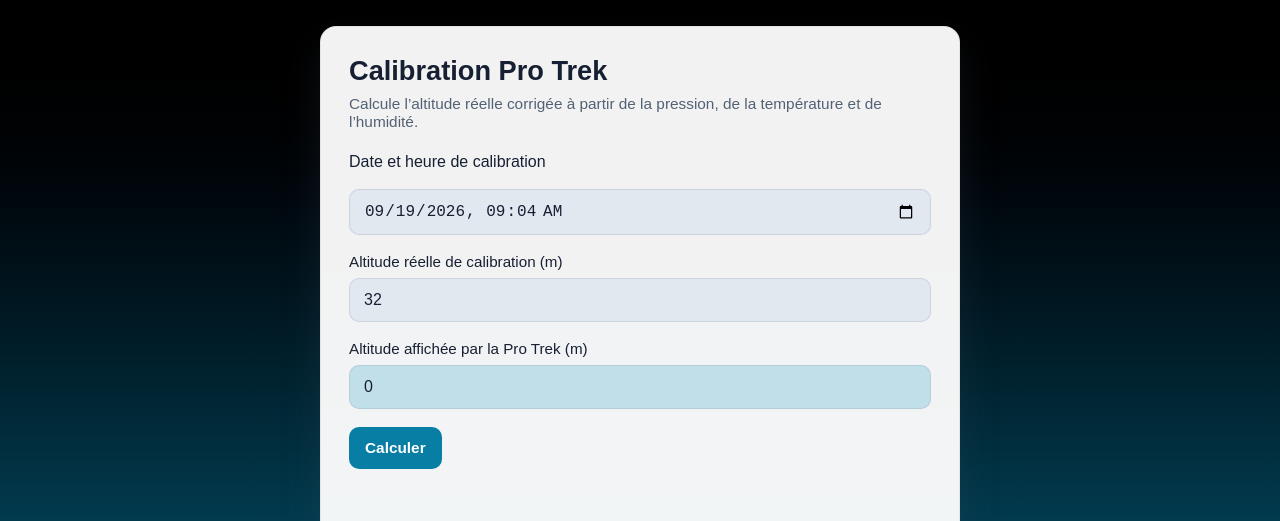
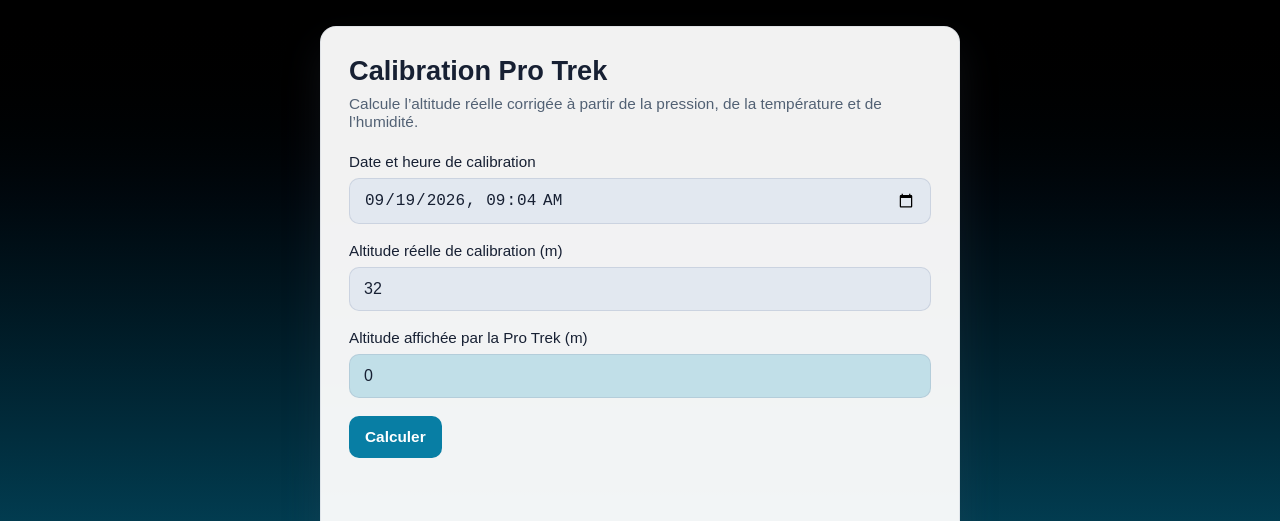
Before and after one commit to Wlodarski/Protrek, a plain HTML site: page index.html in a window 1280 px wide. Shown: the top 521 px of the page. Drawn offline with Linux system fonts and the light colour scheme.

Commit message:
bug balise pas fermée

```diff
--- a/index.html
+++ b/index.html
@@ -303,7 +303,7 @@
     <p class="subtitle">Calcule l’altitude réelle corrigée à partir de la pression, de la température et de l’humidité.
     </p>
 
-    <form id="calibrationForm"
+    <form id="calibrationForm">
       <label>
         Date et heure de calibration
         <input id="calibrationTime" type="datetime-local" required />
```
